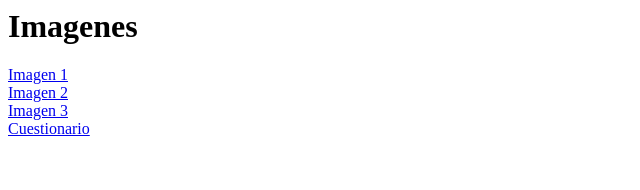
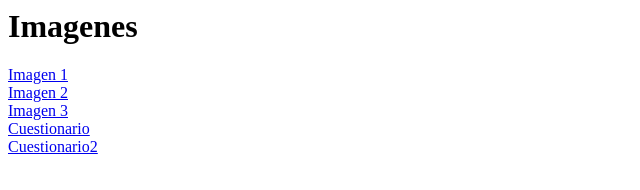
Before and after one commit to Marthu-17/Marthu-17.github.io, a plain HTML site: page index.html in a window 1280 px wide. Shown: the whole page, without its empty margins (0-640 px from the left). Drawn offline with Linux system fonts and the light colour scheme.

Commit message:
Update index.html

```diff
--- a/index.html
+++ b/index.html
@@ -13,6 +13,7 @@ Ejercicio Ciclo 4
 <a href="Ejercicio2.html">Imagen 2</a><br>
 <a href="Ejercicio3.html">Imagen 3</a><br>
 <a href="Cuestionario.html">Cuestionario</a><br>
+<a href="Cuestionario2.html">Cuestionario2</a><br>
 </body>
 
 </html>
```
